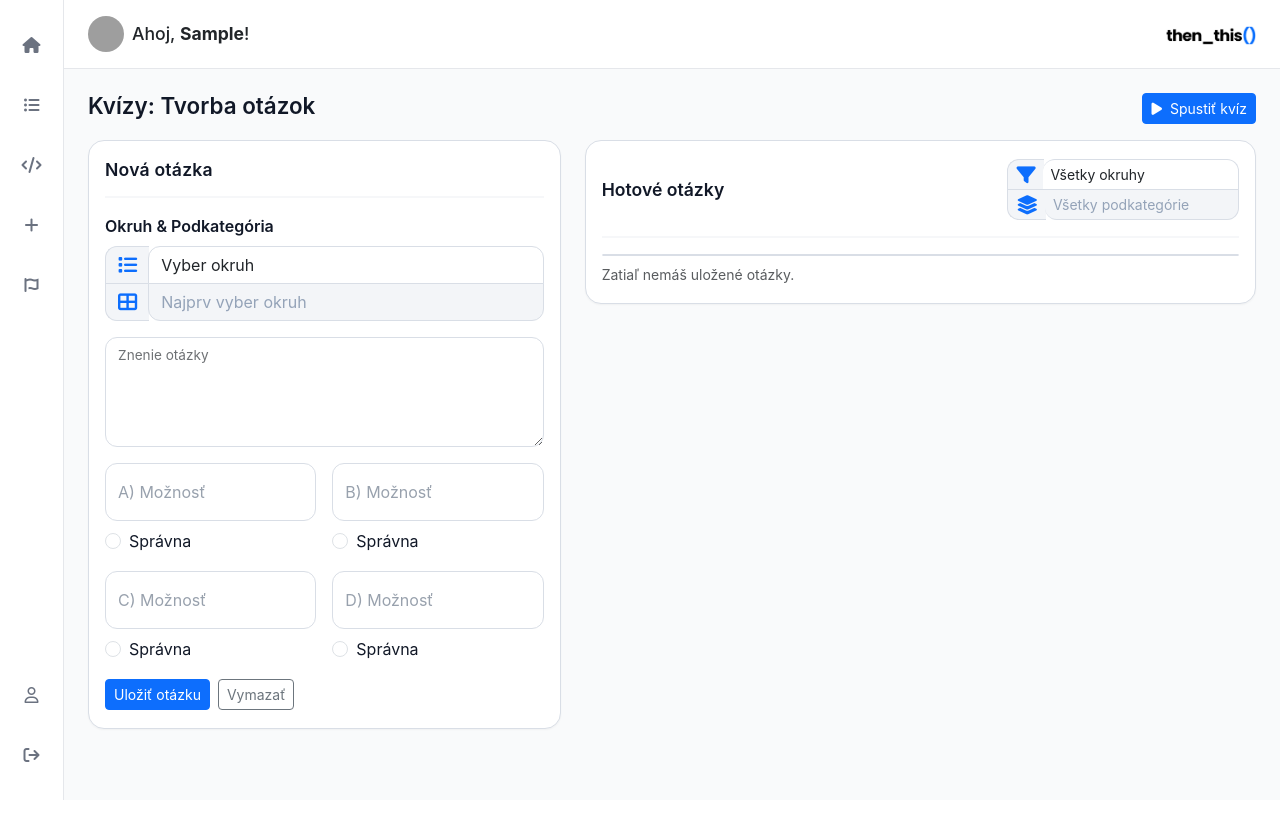
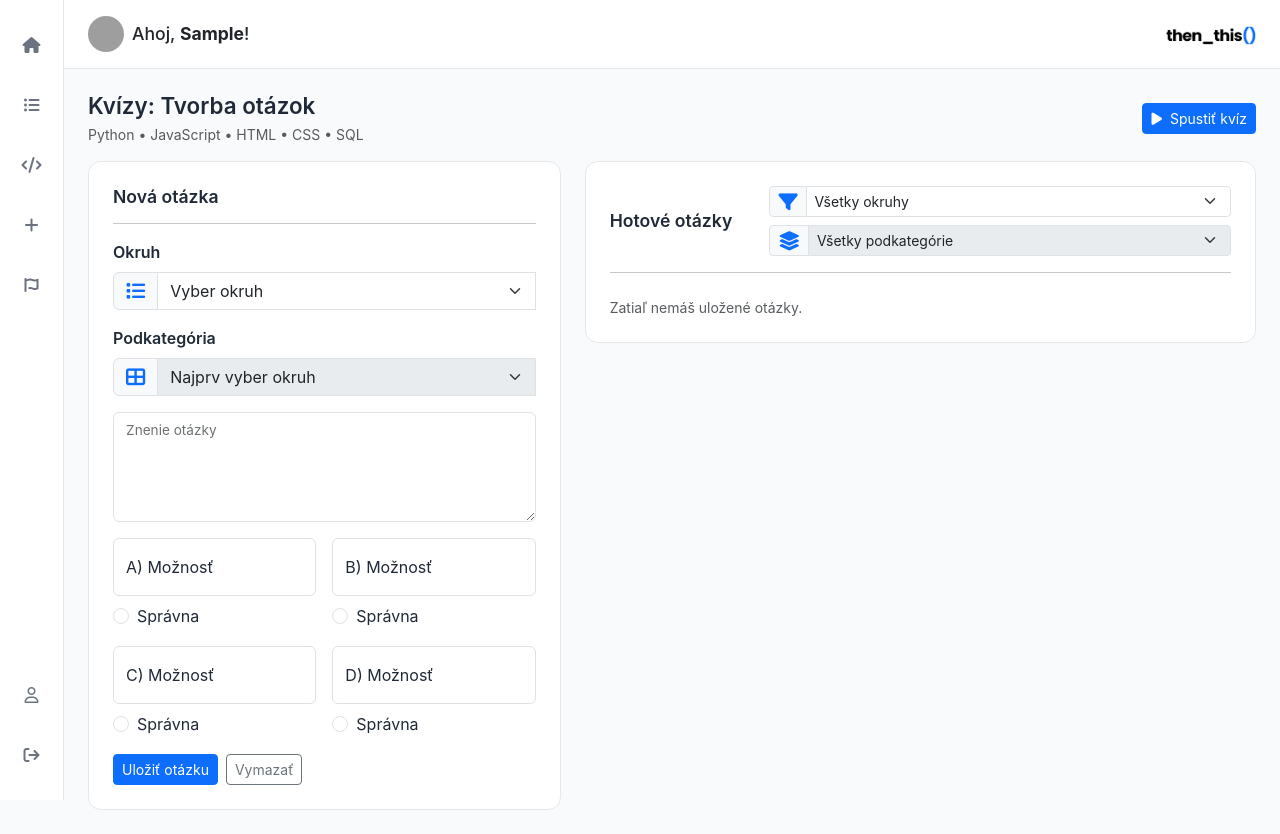
Before and after one commit to andreakollova/platforma-thenthis, a Flask app: page /kviz in a window 1280 px wide. Before the commit the page ends 800 px from the top, so only its background shows below. Run offline with Flask 3, Linux system fonts and the light colour scheme; the visitor is signed in with stand-in values (Sample User, id 1); some libraries are stand-ins or nearby versions; grey boxes are pictures that could not be loaded.

Commit message:
kviz final

```diff
--- a/templates/kviz.html
+++ b/templates/kviz.html
@@ -3,188 +3,44 @@
 
 {% block content %}
 <style>
-  :root{
-    --panel:#ffffff;
-    --text:#111827;
-    --muted:#6b7280;
-    --line:#d9dee6;       /* o kúsok tmavší divider */
-    --soft:#f3f5f8;       /* jemná sivá plocha (ikony/select disabled) */
-    --soft-2:#eef2f6;     /* ešte svetlejšia varianta */
-    --ring:#0d6efd;
+  /* jemné doladenia vzhľadu listu */
+  .icon-quiz {
+    width: 28px; height: 28px; object-fit: contain;
+  }
+  .list-group-item:hover { background: #fafafa; }
+  .btn-ghost {
+    border: 0; background: transparent; color: #6b7280;  /* muted sivá */
+  }
+  .btn-ghost:hover { color: #111827; background: #f3f4f6; }
+  .badge-subtle {
+    background: #f3f4f6; color: #374151; border: 1px solid #e5e7eb;
   }
 
-  /* Karta / panel */
-  .card-dashboard{
-    border:1px solid var(--line);
-    border-radius:16px;
-    background:var(--panel);
-    padding:18px 16px; /* o trochu kompaktnejšie */
-    box-shadow:0 1px 2px rgba(0,0,0,.04);
-  }
-  .card-dashboard > h6{
-    font-weight:600; letter-spacing:.2px;
-    margin-bottom:2px;            /* menej miesta pod nadpisom */
-  }
-  .card-dashboard hr{
-    border:0; height:1.5px;       /* výraznejší divider */
-    background:var(--line);
-    margin:10px 0 14px;           /* menšia medzera pod “Nová otázka” */
-  }
-
-  /* Form prvky – čisté a konzistentné */
-  .form-control, .form-select{
-    border-radius:12px !important;
-    border:1px solid var(--line);
-    background:#fff;
-  }
-  .form-control:focus, .form-select:focus{
-    border-color:var(--ring);
-    box-shadow:0 0 0 .2rem rgba(13,110,253,.12);
-  }
-  .input-group-text{
-    border-radius:12px 0 0 12px !important;
-    background: var(--soft);
-    border:1px solid var(--line);
-    border-right:0;
-    color: var(--muted);
-  }
-  .form-floating > label{ color:#98a1ad; }
-
-  /* Nižšie výšky pre ‘form-floating’ textové inputy (A–D) */
-  .form-floating > .form-control:not(textarea){
-    height:44px;                 /* z ~52px na kompaktnejších 44px */
-    padding-top:.8rem; padding-bottom:.8rem;
-  }
-
-  /* Disabled select – zreteľne nekliknuteľný (svetlosivý panel) */
-  .form-select:disabled,
-  select[disabled]{
-    background: var(--soft);     /* o pár odtieňov tmavšie než biela */
-    color:#94a3b8;               /* utlmený text */
-    border-color: var(--line);
-    opacity:1;                   /* nech nie je vyblednutý */
-    cursor:not-allowed;
-  }
-  /* “placeholder” vo vypnutom selecte – ešte kontrastnejší */
-  select[disabled] option[disabled]{
-    color:#9aa7b6;
-  }
-
-  /* Toolbar input-group */
-  .input-group.input-group-sm{ border-radius:12px; }
-  .input-group.input-group-sm .form-select{ border-left:0; }
-
-  /* Zoznam otázok – modern flat štýl + výraznejšia deliaca čiara */
-  .list-group{
-    border-radius:14px;
-    overflow:hidden;
-    border:1px solid var(--line);
-  }
-  .list-group-item{
-    border:0;
-    border-bottom:1px solid var(--line);
-    padding:14px 16px;
-    transition:background .15s ease;
-  }
-  .list-group-item:last-child{ border-bottom:0; }
-  .list-group-item:hover{ background:#fafafa; }
-
-  /* Ikonky kategórií */
-  .icon-quiz{
-    width:22px; height:22px; object-fit:contain; flex:0 0 22px; opacity:.96;
-  }
-
-  /* Badges */
-  .badge-subtle{
-    background:#f3f4f6; color:#374151; border:1px solid #e5e7eb;
-    padding:.26rem .6rem; border-radius:999px; font-weight:500; font-size:.72rem;
-  }
-
-  /* Akčné ikonky (edit/kôš) – menšie, muted, veľký hit-area */
-  .btn-ghost{
-    border:0; background:transparent; color:#6b7280;
-    border-radius:10px; padding:6px;
-    transition:background .15s ease, color .15s ease;
-  }
-  .btn-ghost:hover{ background:#f3f4f6; color:#374151; }
-  .btn-ghost:focus-visible{ outline:2px solid rgba(13,110,253,.24); outline-offset:2px; border-radius:10px; }
-  .btn-ghost.btn-sm i{ font-size:14px; width:16px; height:16px; line-height:16px; }
-  .btn-ghost[data-action="del"] i{ color:#9ca3af; transition:color .15s ease; }
-  .btn-ghost[data-action="del"]:hover i{ color:#4b5563; }
-
-  /* Napojenie Okruh + Podkategória */
-
-
-.select-group {
-  display: flex;
-  flex-direction: column;
+/* Menšie ikony edit a kôš */
+.btn-ghost.btn-sm i {
+  font-size: 16px; /* menšie než default */
+  width: 16px;
+  height: 16px;
+  line-height: 16px;
 }
 
-.select-group .form-select:first-child {
-  border-bottom-left-radius: 0;
-  border-bottom-right-radius: 0;
+/* Mutnutá farba koša */
+.btn-ghost[data-action="del"] i {
+  color: #9ca3af; /* jemná sivá */
+  transition: color 0.2s ease;
 }
 
-.select-group .form-select:last-child {
-  border-top-left-radius: 0;
-  border-top-right-radius: 0;
-  margin-top: -1px; /* spojenie hraníc */
-}
-
-  /* --- Napojené selecty pod seba (Okruh → Podkategória) --- */
-.select-stack{ display:flex; flex-direction:column; }
-
-.select-stack .input-group{
-  border-radius:12px;
-}
-
-/* zruš dolné rohy na hornom riadku a horné rohy na dolnom riadku */
-.select-stack .input-group:first-child .form-select{
-  border-bottom-left-radius:0 !important;
-  border-bottom-right-radius:0 !important;
-}
-.select-stack .input-group:first-child .input-group-text{
-  border-bottom-left-radius:0 !important;
-}
-
-.select-stack .input-group:last-child{
-  margin-top:-1px; /* spoj hranicu */
-}
-.select-stack .input-group:last-child .form-select{
-  border-top-left-radius:0 !important;
-  border-top-right-radius:0 !important;
-}
-.select-stack .input-group:last-child .input-group-text{
-  border-top-left-radius:0 !important;
-}
-
-/* menší variant pre toolbar (sm) */
-.select-stack.select-stack-sm .input-group{
-  border-radius:10px;
-}
-.select-stack.select-stack-sm .input-group:first-child .form-select{
-  border-bottom-left-radius:0 !important;
-  border-bottom-right-radius:0 !important;
-}
-.select-stack.select-stack-sm .input-group:first-child .input-group-text{
-  border-bottom-left-radius:0 !important;
-}
-.select-stack.select-stack-sm .input-group:last-child .form-select{
-  border-top-left-radius:0 !important;
-  border-top-right-radius:0 !important;
-}
-.select-stack.select-stack-sm .input-group:last-child .input-group-text{
-  border-top-left-radius:0 !important;
+.btn-ghost[data-action="del"]:hover i {
+  color: #4b5563; /* tmavšia sivá pri hoveri */
 }
 
 
 </style>
 
-
-
 <div class="d-flex align-items-center justify-content-between flex-wrap gap-2 mb-3">
   <div>
     <h4 class="mb-1">Kvízy: Tvorba otázok</h4>
+    <div class="text-muted small">Python • JavaScript • HTML • CSS • SQL</div>
   </div>
   <a href="{{ url_for('kviz_spustit') }}" class="btn btn-primary btn-sm">
     <i class="fas fa-play me-1"></i> Spustiť kvíz
@@ -199,12 +55,9 @@
       <hr class="my-3">
 
       <form id="questionForm" class="needs-validation" novalidate>
-      <!-- OKRUH + PODKATEGÓRIA (napojené do jedného bloku) -->
-      <div class="mb-3">
-        <label class="form-label fw-semibold">Okruh & Podkategória</label>
-
-        <div class="select-stack">
-          <!-- Horný: Okruh -->
+        <!-- OKRUH -->
+        <div class="mb-3">
+          <label class="form-label fw-semibold">Okruh</label>
           <div class="input-group">
             <span class="input-group-text"><i class="fa-solid fa-list"></i></span>
             <select class="form-select" id="category" required>
@@ -215,18 +68,21 @@
               <option>CSS</option>
               <option>SQL</option>
             </select>
+            <div class="invalid-feedback">Zvoľ okruh.</div>
           </div>
+        </div>
 
-          <!-- Dolný: Podkategória (disabled, kým nie je okruh) -->
+        <!-- PODKATEGÓRIA -->
+        <div class="mb-3">
+          <label class="form-label fw-semibold">Podkategória</label>
           <div class="input-group">
             <span class="input-group-text"><i class="fa-solid fa-table-cells-large"></i></span>
             <select class="form-select" id="subcategory" required disabled>
               <option value="" selected disabled>Najprv vyber okruh</option>
             </select>
+            <div class="invalid-feedback">Zvoľ podkategóriu.</div>
           </div>
         </div>
-      </div>
-
 
         <!-- OTÁZKA -->
         <div class="form-floating mb-3">
@@ -292,10 +148,9 @@
     <div class="card-dashboard">
       <div class="d-flex align-items-center justify-content-between flex-wrap gap-2">
         <h6 class="mb-0">Hotové otázky</h6>
-
-        <div class="select-stack select-stack-sm" style="min-width:220px">
-          <!-- Horný: filter okruhu -->
-          <div class="input-group input-group-sm">
+        <div class="d-flex flex-wrap gap-2">
+          <!-- Filter podľa kategórie -->
+          <div class="input-group input-group-sm" style="min-width:220px">
             <span class="input-group-text"><i class="fas fa-filter"></i></span>
             <select id="filterCategory" class="form-select form-select-sm">
               <option value="__all__" selected>Všetky okruhy</option>
@@ -307,23 +162,24 @@
             </select>
           </div>
 
-          <!-- Dolný: filter podkategórie -->
-          <div class="input-group input-group-sm">
+          <!-- Filter podľa podkategórie -->
+          <div class="input-group input-group-sm" style="min-width:220px">
             <span class="input-group-text"><i class="fa-solid fa-layer-group"></i></span>
             <select id="filterSubcategory" class="form-select form-select-sm" disabled>
               <option value="__all__" selected>Všetky podkategórie</option>
             </select>
           </div>
         </div>
-      </div> <!-- ✨ chýbalo: uzavretie hlavičky karty -->
+      </div>
 
       <hr class="my-3">
 
-      <ul id="questionsList" class="list-group list-group-flush"></ul>
-      <div id="emptyState" class="text-muted small mt-2" style="display:none">
-        Zatiaľ nemáš uložené otázky.
-      </div>
+      <ul id="questionsList" class="list-group list-group-flush">
+        <!-- dynamicky -->
+      </ul>
+      <div id="emptyState" class="text-muted small mt-2" style="display:none">Zatiaľ nemáš uložené otázky.</div>
     </div>
+  </div>
 
 
 <!-- EDIT MODAL -->
```
